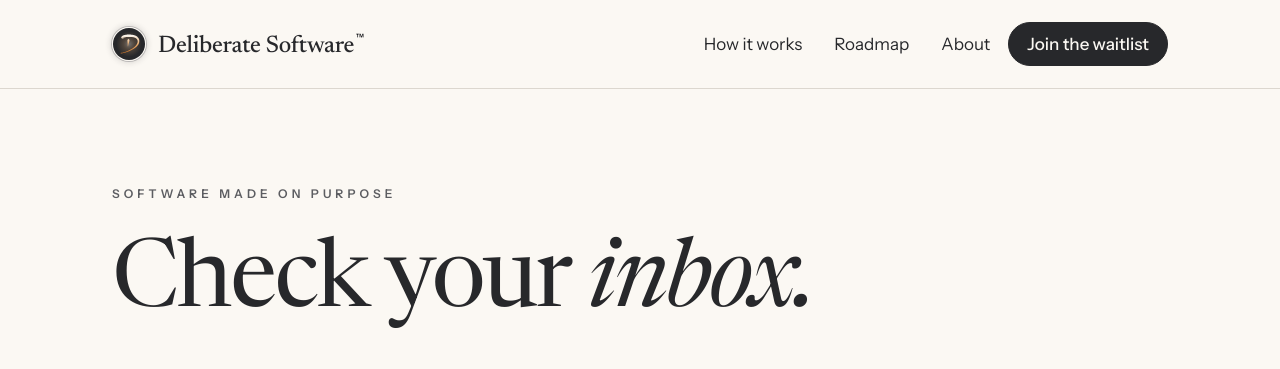
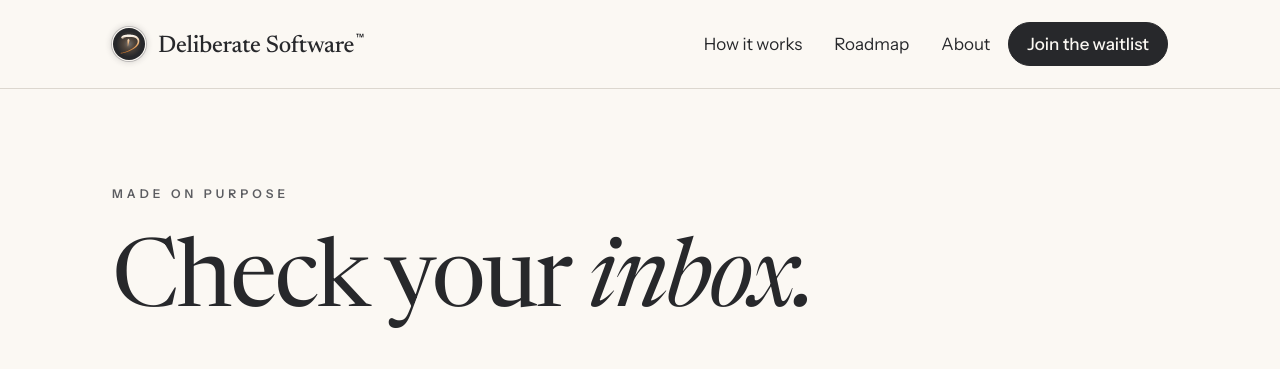
Before and after one commit to deliberate-software/deliberate-software.github.io, a Jekyll site: the page built from confirm.html, in a window 1280 px wide. Shown: the top 369 px of the page. Built offline with Jekyll 4.4.1, drawn with Linux system fonts in a browser that asks for light colours.

Commit message:
Make the confirm page's eyebrow "Made on purpose", as the brand's tagline
Co-Authored-By: Claude Opus 5.5 <noreply@anthropic.com>

```diff
--- a/confirm.html
+++ b/confirm.html
@@ -4,7 +4,7 @@ title: Confirm your email
 permalink: /confirm/
 ---
 <section class="hero hero--short container">
-  <p class="eyebrow">Software made on purpose</p>
+  <p class="eyebrow">Made on purpose</p>
   <h1 class="hero__title">Check your <em>inbox.</em></h1>
   <p class="hero__lead">We've sent you a confirmation email. Click the link inside and you're on the waitlist. If it doesn't arrive in a few minutes, look in your spam folder.</p>
   <div class="hero__actions">
```
